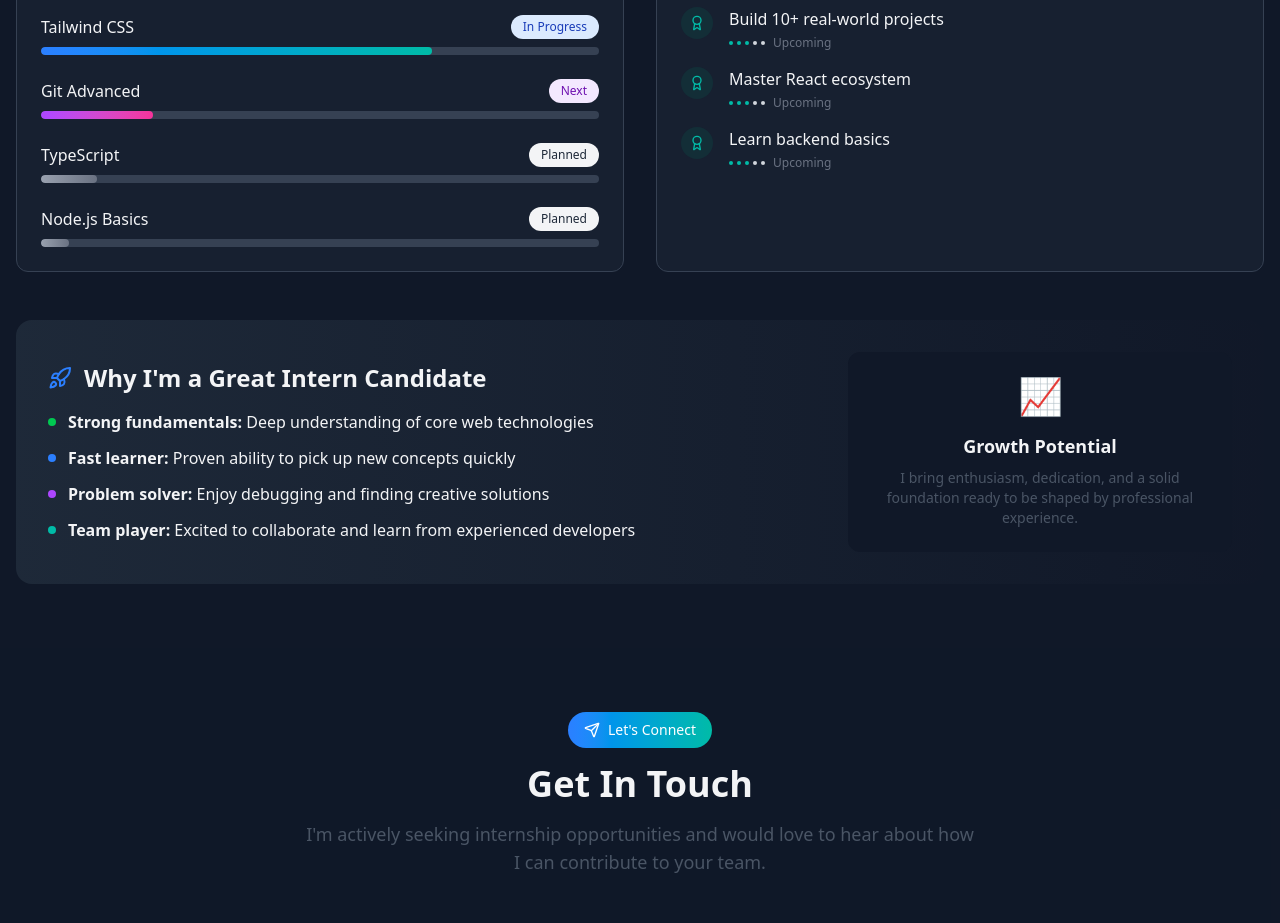
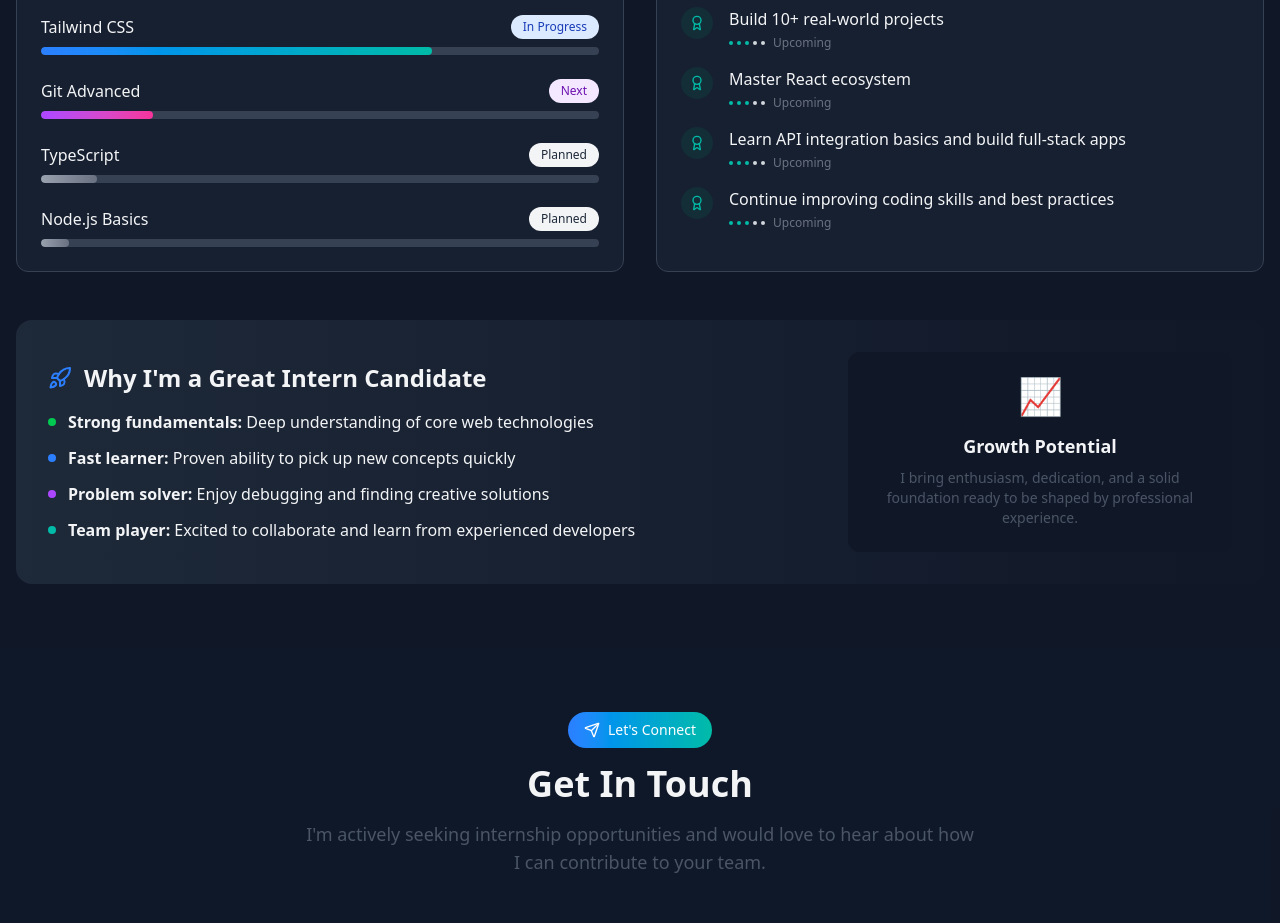
Before and after one commit to ProgViki/john-portfolio, a React (Vite) app: page / in a window 1280 px wide. Shown: the part 2240-3163 px from the top of the page. Built offline with nearby package versions, Linux system fonts and the light colour scheme.

Commit message:
portfolio_updated

```diff
--- a/src/data/portfolioData.js
+++ b/src/data/portfolioData.js
@@ -109,5 +109,7 @@ export const goals = [
   "Contribute to open source projects",
   "Build 10+ real-world projects",
   "Master React ecosystem",
-  "Learn backend basics"
+  "Learn API integration basics and build full-stack apps",
+  "Continue improving coding skills and best practices"
+
 ];
```
